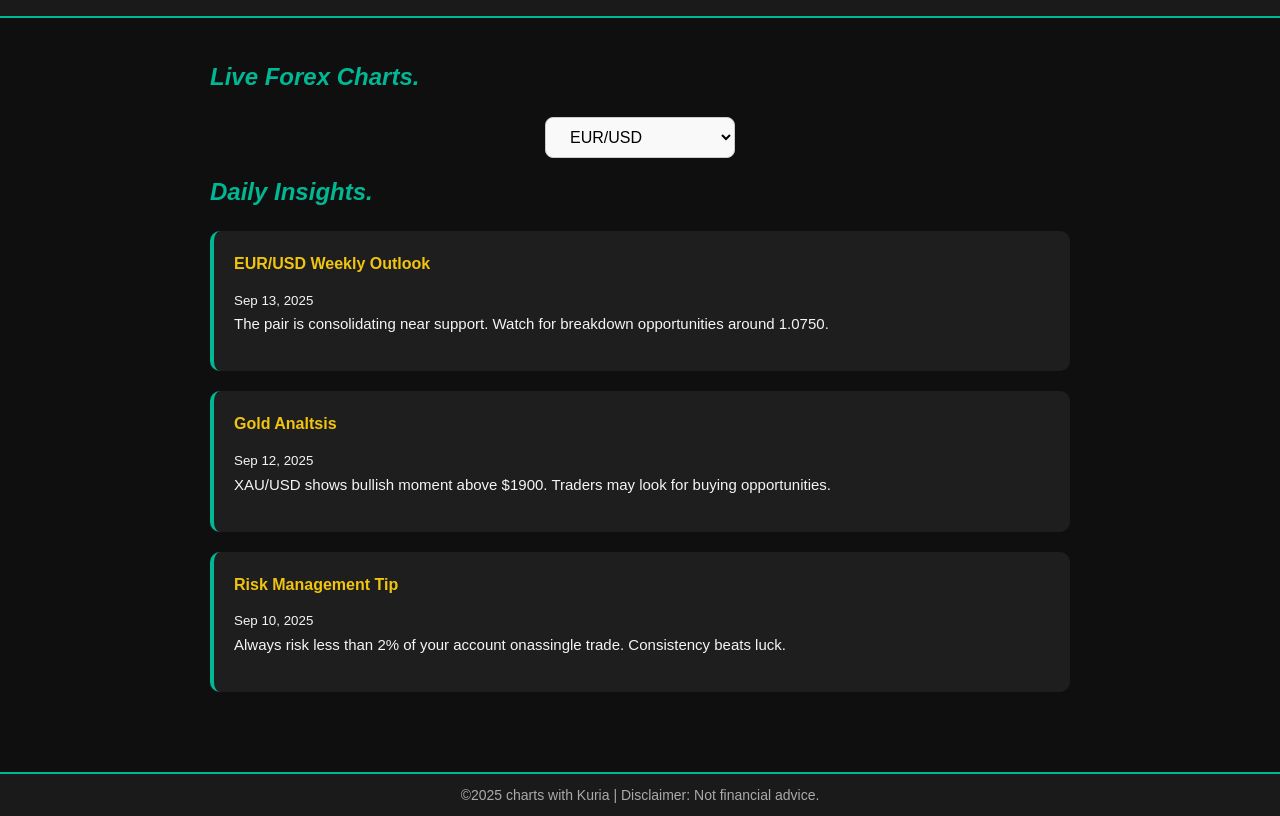
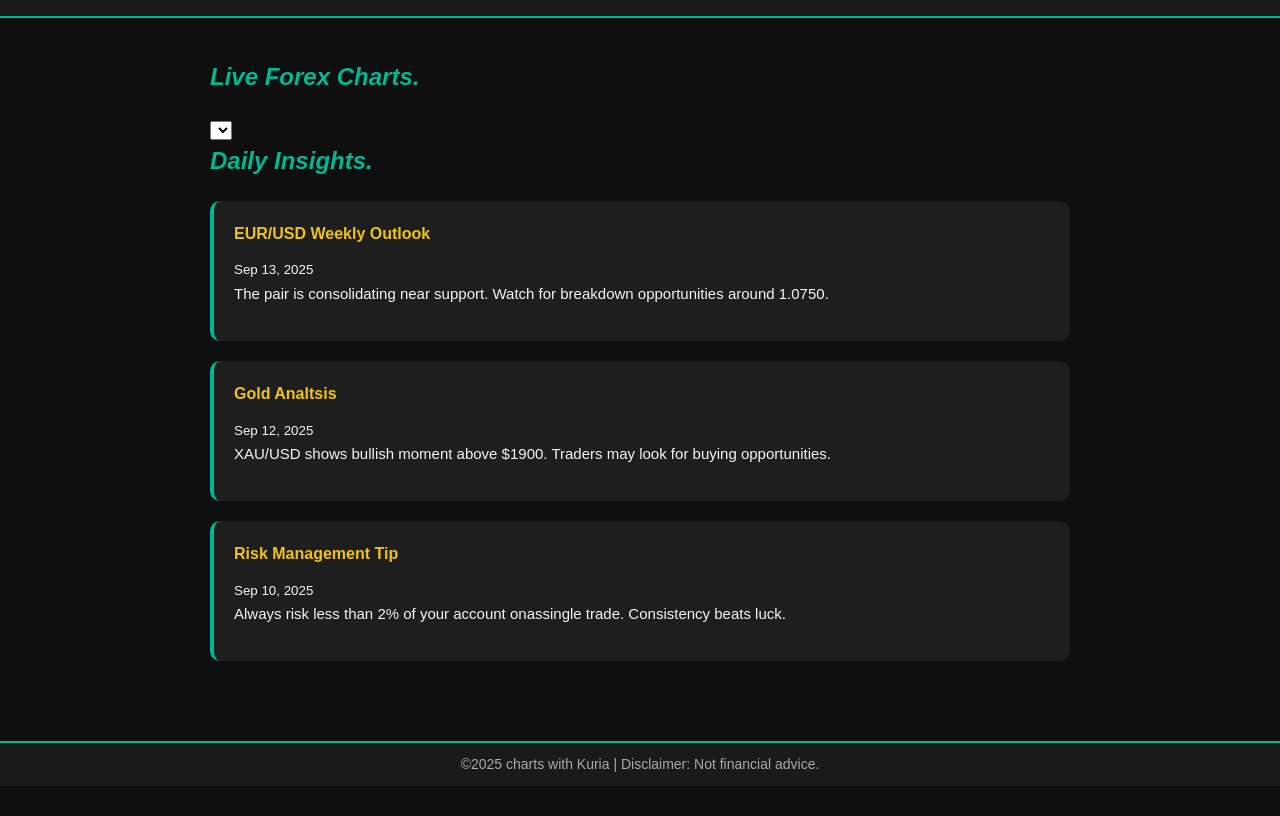
Before and after one commit to kariuki251/https-charts-with-kuria, a plain HTML site: page insight.html in a window 1280 px wide. Shown: the part 94-910 px from the top of the page. After the commit the page ends 880 px from the top, so only its background shows below. Drawn offline with Linux system fonts and the light colour scheme; a script that the page names is missing.

Commit message:
Add files via upload
update

```diff
--- a/insight.html
+++ b/insight.html
@@ -21,24 +21,9 @@
 
         <main>
             <h2><b><i>Live Forex Charts.</i></b></h2>
-            <div style="max-width: 900px; margin: 0 auto;
-            text-align: center;">
-            <select id="pairSelect" style="
-            padding: 10px 20px;
-            font-size: 16px;
-            border-radius: 8px;
-            border: 1px solid#ccc;
-            background-color: #f9f9f9;
-            margin-bottom: 15px;
-            cursor: pointer;
-            ">
-                <option value="OANDA:EURUSD">EUR/USD</option>
-                <option value="OANDA:US100">US100</option>
-                <option value="OANDA:US500">US500</option>
-                <option value="OANDA:XAUUSD">Gold (XAU/USD)</option>
-                <option value="OANDA:XAGUSD">Silver (XAG/USD)</option>
-            </select>
-                <div id="tradingview_chart"></div></div>
+
+            <select id="pairSelect"></select>
+                <div id="tradingview_chart"></div>
 
             <script type="text/javascript"
             src="https://s3.tradingview.com/tv.js"></script>
```
